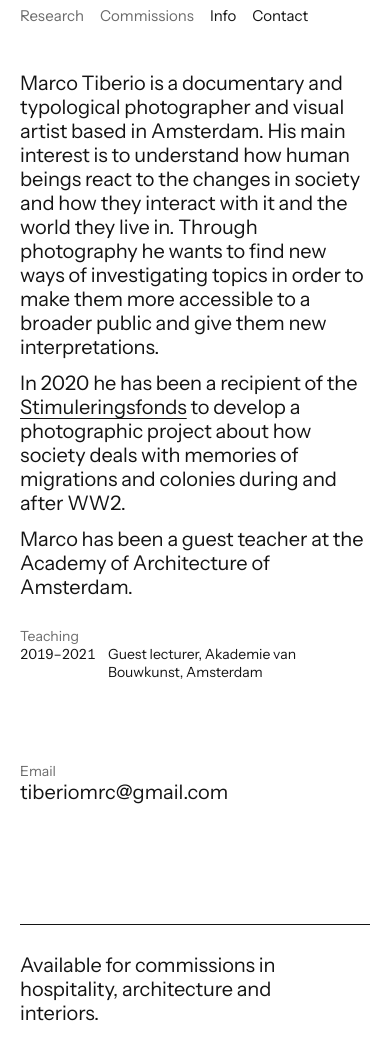
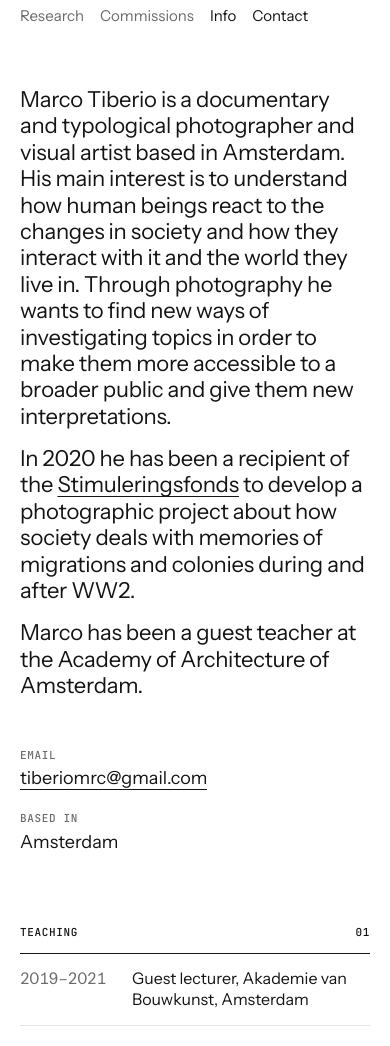
Before and after one commit to marcotiberio/marcotiberio-portfolio, a plain HTML site: page dist/info.html in a window 390 px wide. Shown: the part 46-1092 px from the top of the page. Drawn offline with Linux system fonts and the light colour scheme.

Commit message:
Redesign Info in the catalogue style
Bio large at the top with contact details beside it; each section below as a
ruled list with a counted heading, matching the Research and Commissions pages.
"Large text" sections now join the contact details; the column setting is gone.

Co-Authored-By: Claude Opus 5.5 <noreply@anthropic.com>

```diff
--- a/assets/style.css
+++ b/assets/style.css
@@ -103,18 +103,19 @@ iframe { display: block; width: 100%; height: auto; border: 0; background: var(-
 .next:hover .next-title { color: var(--soft); }
 
 /* ── Info ───────────────────────────────── */
-/* Three columns, no rules: bio + lists (1–6), exhibitions (7–9), contacts (10–12). Small headings, plain text. */
-.info { padding: 48px 0 120px; align-items: start; font-size: 14px; line-height: 1.3; }
-.info-col { display: grid; gap: 28px; align-content: start; }
-.info-main { grid-column: 1 / 7; }
-.info-col:nth-child(2) { grid-column: 7 / 10; }
-.info-contact { grid-column: 10 / 13; gap: 20px; }
-.info h2 { font: inherit; color: var(--soft); }
-.bio { display: grid; gap: 12px; font-size: clamp(20px, 1.9vw, 27px); line-height: 1.2; letter-spacing: -.005em; }
-.info .entries li { display: grid; grid-template-columns: 96px minmax(0, 1fr); gap: 8px; font-variant-numeric: tabular-nums; }
-.info .big { font-size: clamp(20px, 1.6vw, 24px); line-height: 1.2; }
-.info a:hover { color: var(--soft); }
-.bio a { text-decoration: underline; text-underline-offset: 4px; text-decoration-thickness: 1px; }
+/* Bio large with contact beside it, then ruled lists in the catalogue's rhythm. */
+.info-intro { align-items: start; }
+.bio { grid-column: 1 / 9; display: grid; gap: 16px; font-size: clamp(22px, 2.2vw, 32px); line-height: 1.2; letter-spacing: -.01em; text-wrap: pretty; }
+.bio a, .f-text a { text-decoration: underline; text-underline-offset: 4px; text-decoration-thickness: 1px; }
+.bio a:hover, .f-text a:hover { color: var(--soft); }
+.info-contact { grid-column: 10 / 13; display: grid; gap: 4px; padding-top: 8px; font-size: 18px; line-height: 1.25; }
+.info-contact dd + dt { margin-top: 18px; }
+.info-contact a { border-bottom: 1px solid currentColor; }
+.info-contact a:hover { color: var(--soft); }
+.fact { padding: 14px 0; border-bottom: 1px solid var(--line); align-items: baseline; font-size: 16px; line-height: 1.35; }
+.f-date { grid-column: 1 / 4; color: var(--soft); font-variant-numeric: tabular-nums; }
+.f-text { grid-column: 4 / 11; display: grid; gap: 10px; }
+.page-info .catalogue { padding-bottom: 72px; }
 
 /* Footer: the way to commission, on every page. */
 .site-footer { padding: 28px 0 40px; border-top: 1px solid var(--ink); row-gap: 24px; align-items: start; }
@@ -140,8 +141,11 @@ iframe { display: block; width: 100%; height: auto; border: 0; background: var(-
   .project { gap: 56px; padding-top: 32px; }
   .sheet { grid-template-columns: repeat(4, minmax(0, 1fr)); margin-top: -24px; }
   .b-offset { row-gap: 12px; }
-  .info { row-gap: 40px; padding-top: 24px; }
-  .info .entries li { grid-template-columns: 80px minmax(0, 1fr); }
+  .info-intro { row-gap: 40px; }
+  .fact { grid-template-columns: 96px minmax(0, 1fr); }
+  .fact .f-date { grid-column: 1 !important; }
+  .fact .f-text { grid-column: 2 !important; }
+  .fact > .f-text:only-child { grid-column: 1 / -1 !important; }
   .b-pair { grid-template-columns: repeat(min(var(--n, 2), 2), minmax(0, 1fr)); }
 }
 @media (max-width: 480px) {
--- a/dist/assets/style.css
+++ b/dist/assets/style.css
@@ -103,18 +103,19 @@ iframe { display: block; width: 100%; height: auto; border: 0; background: var(-
 .next:hover .next-title { color: var(--soft); }
 
 /* ── Info ───────────────────────────────── */
-/* Three columns, no rules: bio + lists (1–6), exhibitions (7–9), contacts (10–12). Small headings, plain text. */
-.info { padding: 48px 0 120px; align-items: start; font-size: 14px; line-height: 1.3; }
-.info-col { display: grid; gap: 28px; align-content: start; }
-.info-main { grid-column: 1 / 7; }
-.info-col:nth-child(2) { grid-column: 7 / 10; }
-.info-contact { grid-column: 10 / 13; gap: 20px; }
-.info h2 { font: inherit; color: var(--soft); }
-.bio { display: grid; gap: 12px; font-size: clamp(20px, 1.9vw, 27px); line-height: 1.2; letter-spacing: -.005em; }
-.info .entries li { display: grid; grid-template-columns: 96px minmax(0, 1fr); gap: 8px; font-variant-numeric: tabular-nums; }
-.info .big { font-size: clamp(20px, 1.6vw, 24px); line-height: 1.2; }
-.info a:hover { color: var(--soft); }
-.bio a { text-decoration: underline; text-underline-offset: 4px; text-decoration-thickness: 1px; }
+/* Bio large with contact beside it, then ruled lists in the catalogue's rhythm. */
+.info-intro { align-items: start; }
+.bio { grid-column: 1 / 9; display: grid; gap: 16px; font-size: clamp(22px, 2.2vw, 32px); line-height: 1.2; letter-spacing: -.01em; text-wrap: pretty; }
+.bio a, .f-text a { text-decoration: underline; text-underline-offset: 4px; text-decoration-thickness: 1px; }
+.bio a:hover, .f-text a:hover { color: var(--soft); }
+.info-contact { grid-column: 10 / 13; display: grid; gap: 4px; padding-top: 8px; font-size: 18px; line-height: 1.25; }
+.info-contact dd + dt { margin-top: 18px; }
+.info-contact a { border-bottom: 1px solid currentColor; }
+.info-contact a:hover { color: var(--soft); }
+.fact { padding: 14px 0; border-bottom: 1px solid var(--line); align-items: baseline; font-size: 16px; line-height: 1.35; }
+.f-date { grid-column: 1 / 4; color: var(--soft); font-variant-numeric: tabular-nums; }
+.f-text { grid-column: 4 / 11; display: grid; gap: 10px; }
+.page-info .catalogue { padding-bottom: 72px; }
 
 /* Footer: the way to commission, on every page. */
 .site-footer { padding: 28px 0 40px; border-top: 1px solid var(--ink); row-gap: 24px; align-items: start; }
@@ -140,8 +141,11 @@ iframe { display: block; width: 100%; height: auto; border: 0; background: var(-
   .project { gap: 56px; padding-top: 32px; }
   .sheet { grid-template-columns: repeat(4, minmax(0, 1fr)); margin-top: -24px; }
   .b-offset { row-gap: 12px; }
-  .info { row-gap: 40px; padding-top: 24px; }
-  .info .entries li { grid-template-columns: 80px minmax(0, 1fr); }
+  .info-intro { row-gap: 40px; }
+  .fact { grid-template-columns: 96px minmax(0, 1fr); }
+  .fact .f-date { grid-column: 1 !important; }
+  .fact .f-text { grid-column: 2 !important; }
+  .fact > .f-text:only-child { grid-column: 1 / -1 !important; }
   .b-pair { grid-template-columns: repeat(min(var(--n, 2), 2), minmax(0, 1fr)); }
 }
 @media (max-width: 480px) {
--- a/dist/info.html
+++ b/dist/info.html
@@ -16,16 +16,21 @@
   <nav><a href="index.html">Research</a><a href="commissions.html">Commissions</a><a href="info.html" aria-current="page">Info</a><a class="nav-contact" href="mailto:tiberiomrc@gmail.com">Contact</a></nav>
 </header>
 <main>
-<div class="info grid">
-  <div class="info-col info-main"><div class="bio"><p>Marco Tiberio is a documentary and typological photographer and visual artist based in Amsterdam. His main interest is to understand how human beings react to the changes in society and how they interact with it and the world they live in. Through photography he wants to find new ways of investigating topics in order to make them more accessible to a broader public and give them new interpretations.</p><p>In 2020 he has been a recipient of the <a href="https://stimuleringsfonds.nl/en/">Stimuleringsfonds</a> to develop a photographic project about how society deals with memories of migrations and colonies during and after WW2.</p><p>Marco has been a guest teacher at the Academy of Architecture of Amsterdam.</p></div>
+<section class="intro info-intro grid">
+  <div class="bio"><p>Marco Tiberio is a documentary and typological photographer and visual artist based in Amsterdam. His main interest is to understand how human beings react to the changes in society and how they interact with it and the world they live in. Through photography he wants to find new ways of investigating topics in order to make them more accessible to a broader public and give them new interpretations.</p><p>In 2020 he has been a recipient of the <a href="https://stimuleringsfonds.nl/en/">Stimuleringsfonds</a> to develop a photographic project about how society deals with memories of migrations and colonies during and after WW2.</p><p>Marco has been a guest teacher at the Academy of Architecture of Amsterdam.</p></div>
+  <dl class="info-contact"><dt class="label">Email</dt><dd><a href="mailto:tiberiomrc@gmail.com">tiberiomrc@gmail.com</a></dd><dt class="label">Based in</dt><dd>Amsterdam</dd></dl>
+</section>
 
-<section><h2>Teaching</h2><ul class="entries"><li><span>2019–2021</span><span>Guest lecturer, Akademie van Bouwkunst, Amsterdam</span></li></ul></section>
-</div>
-  <div class="info-col"></div>
-  <div class="info-col info-contact"><section><h2>Email</h2><p class="big"><a href="mailto:tiberiomrc@gmail.com">tiberiomrc@gmail.com</a></p></section>
 
-</div>
-</div>
+<section class="catalogue">
+  <h2 class="section-head label"><span>Teaching</span><span>01</span></h2>
+  <ol><li class="fact grid"><span class="f-date">2019–2021</span><span class="f-text">Guest lecturer, Akademie van Bouwkunst, Amsterdam</span></li></ol>
+</section>
+
+
+
+
+
 </main>
 <footer class="site-footer grid">
   <p class="f-lead">Available for commissions in hospitality, architecture and interiors.</p>
```
Also changed, not shown: build.mjs (+28 -15 lines), .pages.yml.
